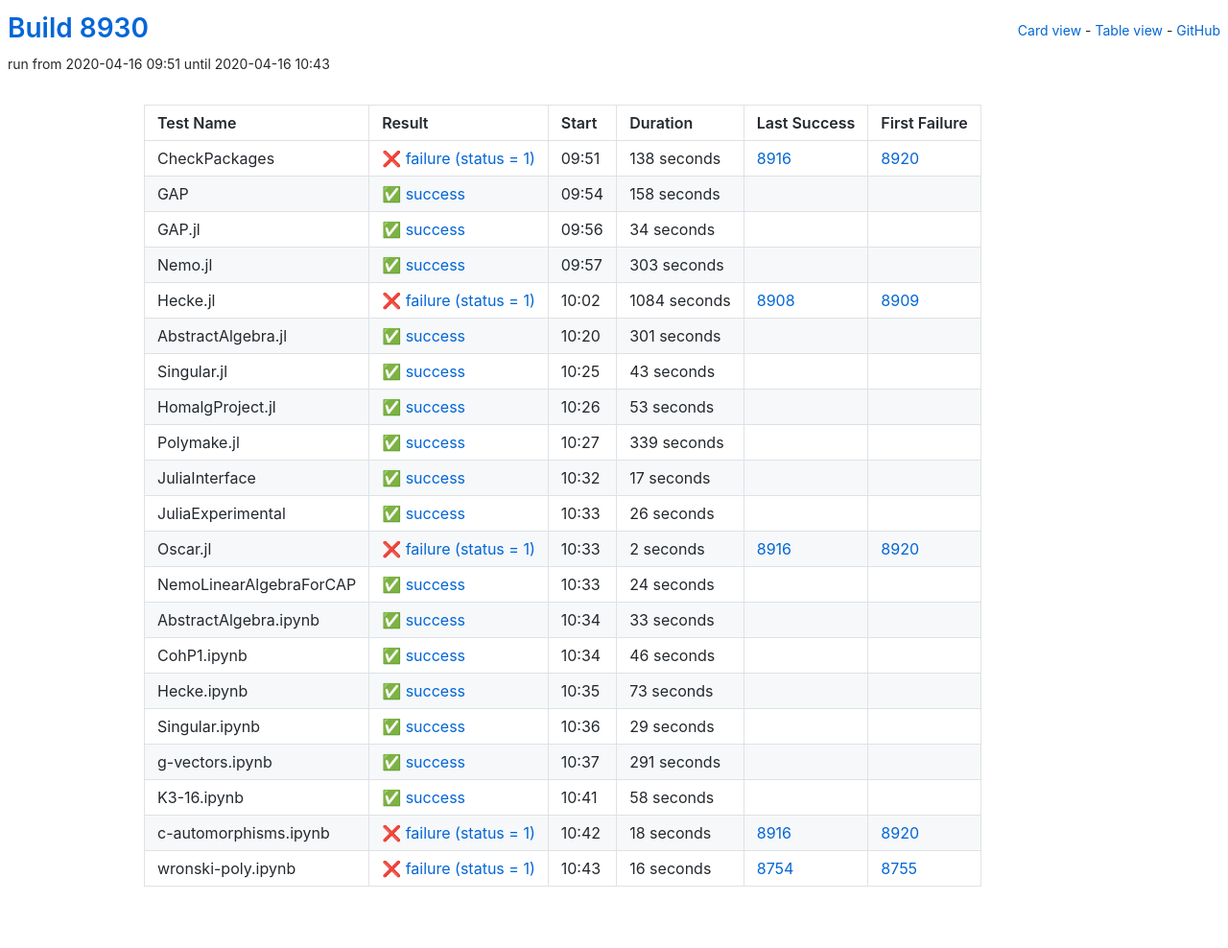
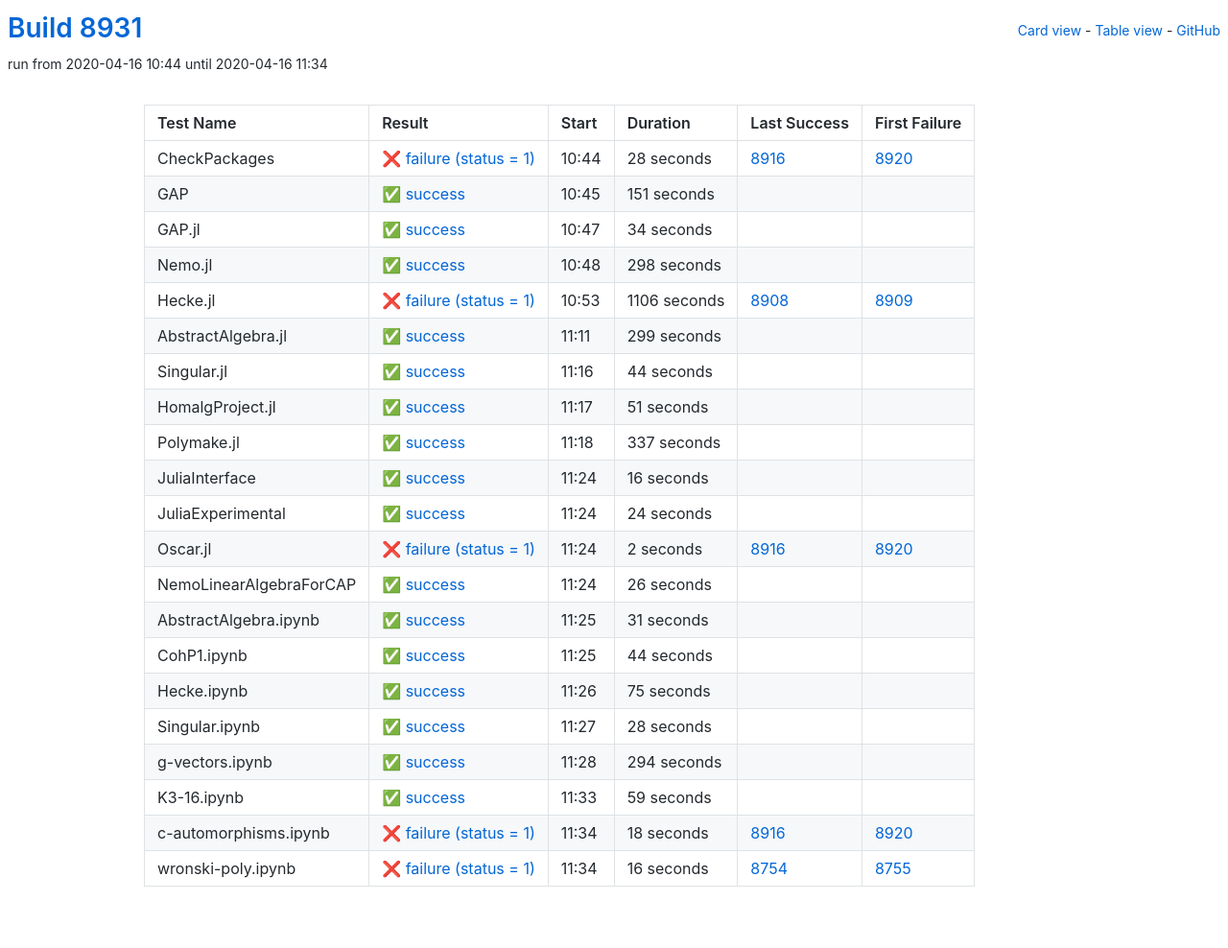
Before and after one commit to oscar-system/oscar-ci-status, a Jekyll site: the page built from table.html, in a window 1280 px wide. Shown: the whole page at 96% size. Built offline with Jekyll 4.4.1, drawn with Linux system fonts in a browser that asks for light colours.

Commit message:
Build 8931

```diff
--- a/_data/ci.yml
+++ b/_data/ci.yml
@@ -1,27 +1,27 @@
-build: 8930
-build_url: https://oscarci.mathematik.uni-kl.de/job/oscar/8930/
+build: 8931
+build_url: https://oscarci.mathematik.uni-kl.de/job/oscar/8931/
 job: oscar
 tests:
-- duration: 138
+- duration: 28
   exitcode: 1
   first_failure: 8920
   first_failure_url: https://oscarci.mathematik.uni-kl.de/job/oscar/8920/
   last_success: 8916
   last_success_url: https://oscarci.mathematik.uni-kl.de/job/oscar/8916/
-  log: https://oscarci.mathematik.uni-kl.de/job/oscar/8930/artifact/logs/build-8930/CheckPackages.log
+  log: https://oscarci.mathematik.uni-kl.de/job/oscar/8931/artifact/logs/build-8931/CheckPackages.log
   name: CheckPackages
-  start: 2020-04-16 09:51
+  start: 2020-04-16 10:44
   status: failure
   success: false
-- duration: 158
+- duration: 151
   exitcode: 0
   first_failure: false
   first_failure_url: null
   last_success: false
   last_success_url: null
-  log: https://oscarci.mathematik.uni-kl.de/job/oscar/8930/artifact/logs/build-8930/GAP.log
+  log: https://oscarci.mathematik.uni-kl.de/job/oscar/8931/artifact/logs/build-8931/GAP.log
   name: GAP
-  start: 2020-04-16 09:54
+  start: 2020-04-16 10:45
   status: success
   success: true
 - duration: 34
@@ -30,97 +30,97 @@ tests:
   first_failure_url: null
   last_success: false
   last_success_url: null
-  log: https://oscarci.mathematik.uni-kl.de/job/oscar/8930/artifact/logs/build-8930/GAP.jl.log
+  log: https://oscarci.mathematik.uni-kl.de/job/oscar/8931/artifact/logs/build-8931/GAP.jl.log
   name: GAP.jl
-  start: 2020-04-16 09:56
+  start: 2020-04-16 10:47
   status: success
   success: true
-- duration: 303
+- duration: 298
   exitcode: 0
   first_failure: false
   first_failure_url: null
   last_success: false
   last_success_url: null
-  log: https://oscarci.mathematik.uni-kl.de/job/oscar/8930/artifact/logs/build-8930/Nemo.jl.log
+  log: https://oscarci.mathematik.uni-kl.de/job/oscar/8931/artifact/logs/build-8931/Nemo.jl.log
   name: Nemo.jl
-  start: 2020-04-16 09:57
+  start: 2020-04-16 10:48
   status: success
   success: true
-- duration: 1084
+- duration: 1106
   exitcode: 1
   first_failure: 8909
   first_failure_url: https://oscarci.mathematik.uni-kl.de/job/oscar/8909/
   last_success: 8908
   last_success_url: https://oscarci.mathematik.uni-kl.de/job/oscar/8908/
-  log: https://oscarci.mathematik.uni-kl.de/job/oscar/8930/artifact/logs/build-8930/Hecke.jl.log
+  log: https://oscarci.mathematik.uni-kl.de/job/oscar/8931/artifact/logs/build-8931/Hecke.jl.log
   name: Hecke.jl
-  start: 2020-04-16 10:02
+  start: 2020-04-16 10:53
   status: failure
   success: false
-- duration: 301
+- duration: 299
   exitcode: 0
   first_failure: false
   first_failure_url: null
   last_success: false
   last_success_url: null
-  log: https://oscarci.mathematik.uni-kl.de/job/oscar/8930/artifact/logs/build-8930/AbstractAlgebra.jl.log
+  log: https://oscarci.mathematik.uni-kl.de/job/oscar/8931/artifact/logs/build-8931/AbstractAlgebra.jl.log
   name: AbstractAlgebra.jl
-  start: 2020-04-16 10:20
+  start: 2020-04-16 11:11
   status: success
   success: true
-- duration: 43
+- duration: 44
   exitcode: 0
   first_failure: false
   first_failure_url: null
   last_success: false
   last_success_url: null
-  log: https://oscarci.mathematik.uni-kl.de/job/oscar/8930/artifact/logs/build-8930/Singular.jl.log
+  log: https://oscarci.mathematik.uni-kl.de/job/oscar/8931/artifact/logs/build-8931/Singular.jl.log
   name: Singular.jl
-  start: 2020-04-16 10:25
+  start: 2020-04-16 11:16
   status: success
   success: true
-- duration: 53
+- duration: 51
   exitcode: 0
   first_failure: false
   first_failure_url: null
   last_success: false
   last_success_url: null
-  log: https://oscarci.mathematik.uni-kl.de/job/oscar/8930/artifact/logs/build-8930/HomalgProject.jl.log
+  log: https://oscarci.mathematik.uni-kl.de/job/oscar/8931/artifact/logs/build-8931/HomalgProject.jl.log
   name: HomalgProject.jl
-  start: 2020-04-16 10:26
+  start: 2020-04-16 11:17
   status: success
   success: true
-- duration: 339
+- duration: 337
   exitcode: 0
   first_failure: false
   first_failure_url: null
   last_success: false
   last_success_url: null
-  log: https://oscarci.mathematik.uni-kl.de/job/oscar/8930/artifact/logs/build-8930/Polymake.jl.log
+  log: https://oscarci.mathematik.uni-kl.de/job/oscar/8931/artifact/logs/build-8931/Polymake.jl.log
   name: Polymake.jl
-  start: 2020-04-16 10:27
+  start: 2020-04-16 11:18
   status: success
   success: true
-- duration: 17
+- duration: 16
   exitcode: 0
   first_failure: false
   first_failure_url: null
   last_success: false
   last_success_url: null
-  log: https://oscarci.mathematik.uni-kl.de/job/oscar/8930/artifact/logs/build-8930/JuliaInterface.log
+  log: https://oscarci.mathematik.uni-kl.de/job/oscar/8931/artifact/logs/build-8931/JuliaInterface.log
   name: JuliaInterface
-  start: 2020-04-16 10:32
+  start: 2020-04-16 11:24
   status: success
   success: true
-- duration: 26
+- duration: 24
   exitcode: 0
   first_failure: false
   first_failure_url: null
   last_success: false
   last_success_url: null
-  log: https://oscarci.mathematik.uni-kl.de/job/oscar/8930/artifact/logs/build-8930/JuliaExperimental.log
+  log: https://oscarci.mathematik.uni-kl.de/job/oscar/8931/artifact/logs/build-8931/JuliaExperimental.log
   name: JuliaExperimental
-  start: 2020-04-16 10:33
+  start: 2020-04-16 11:24
   status: success
   success: true
 - duration: 2
@@ -129,86 +129,86 @@ tests:
   first_failure_url: https://oscarci.mathematik.uni-kl.de/job/oscar/8920/
   last_success: 8916
   last_success_url: https://oscarci.mathematik.uni-kl.de/job/oscar/8916/
-  log: https://oscarci.mathematik.uni-kl.de/job/oscar/8930/artifact/logs/build-8930/Oscar.jl.log
+  log: https://oscarci.mathematik.uni-kl.de/job/oscar/8931/artifact/logs/build-8931/Oscar.jl.log
   name: Oscar.jl
-  start: 2020-04-16 10:33
+  start: 2020-04-16 11:24
   status: failure
   success: false
-- duration: 24
+- duration: 26
   exitcode: 0
   first_failure: false
   first_failure_url: null
   last_success: false
   last_success_url: null
-  log: https://oscarci.mathematik.uni-kl.de/job/oscar/8930/artifact/logs/build-8930/NemoLinearAlgebraForCAP.log
+  log: https://oscarci.mathematik.uni-kl.de/job/oscar/8931/artifact/logs/build-8931/NemoLinearAlgebraForCAP.log
   name: NemoLinearAlgebraForCAP
-  start: 2020-04-16 10:33
+  start: 2020-04-16 11:24
   status: success
   success: true
-- duration: 33
+- duration: 31
   exitcode: 0
   first_failure: false
   first_failure_url: null
   last_success: false
   last_success_url: null
-  log: https://oscarci.mathematik.uni-kl.de/job/oscar/8930/artifact/logs/build-8930/AbstractAlgebra.ipynb.log
+  log: https://oscarci.mathematik.uni-kl.de/job/oscar/8931/artifact/logs/build-8931/AbstractAlgebra.ipynb.log
   name: AbstractAlgebra.ipynb
-  start: 2020-04-16 10:34
+  start: 2020-04-16 11:25
   status: success
   success: true
-- duration: 46
+- duration: 44
   exitcode: 0
   first_failure: false
   first_failure_url: null
   last_success: false
   last_success_url: null
-  log: https://oscarci.mathematik.uni-kl.de/job/oscar/8930/artifact/logs/build-8930/CohP1.ipynb.log
+  log: https://oscarci.mathematik.uni-kl.de/job/oscar/8931/artifact/logs/build-8931/CohP1.ipynb.log
   name: CohP1.ipynb
-  start: 2020-04-16 10:34
+  start: 2020-04-16 11:25
   status: success
   success: true
-- duration: 73
+- duration: 75
   exitcode: 0
   first_failure: false
   first_failure_url: null
   last_success: false
   last_success_url: null
-  log: https://oscarci.mathematik.uni-kl.de/job/oscar/8930/artifact/logs/build-8930/Hecke.ipynb.log
+  log: https://oscarci.mathematik.uni-kl.de/job/oscar/8931/artifact/logs/build-8931/Hecke.ipynb.log
   name: Hecke.ipynb
-  start: 2020-04-16 10:35
+  start: 2020-04-16 11:26
   status: success
   success: true
-- duration: 29
+- duration: 28
   exitcode: 0
   first_failure: false
   first_failure_url: null
   last_success: false
   last_success_url: null
-  log: https://oscarci.mathematik.uni-kl.de/job/oscar/8930/artifact/logs/build-8930/Singular.ipynb.log
+  log: https://oscarci.mathematik.uni-kl.de/job/oscar/8931/artifact/logs/build-8931/Singular.ipynb.log
   name: Singular.ipynb
-  start: 2020-04-16 10:36
+  start: 2020-04-16 11:27
   status: success
   success: true
-- duration: 291
+- duration: 294
   exitcode: 0
   first_failure: false
   first_failure_url: null
   last_success: false
   last_success_url: null
-  log: https://oscarci.mathematik.uni-kl.de/job/oscar/8930/artifact/logs/build-8930/g-vectors.ipynb.log
+  log: https://oscarci.mathematik.uni-kl.de/job/oscar/8931/artifact/logs/build-8931/g-vectors.ipynb.log
   name: g-vectors.ipynb
-  start: 2020-04-16 10:37
+  start: 2020-04-16 11:28
   status: success
   success: true
-- duration: 58
+- duration: 59
   exitcode: 0
   first_failure: false
   first_failure_url: null
   last_success: false
   last_success_url: null
-  log: https://oscarci.mathematik.uni-kl.de/job/oscar/8930/artifact/logs/build-8930/K3-16.ipynb.log
+  log: https://oscarci.mathematik.uni-kl.de/job/oscar/8931/artifact/logs/build-8931/K3-16.ipynb.log
   name: K3-16.ipynb
-  start: 2020-04-16 10:41
+  start: 2020-04-16 11:33
   status: success
   success: true
 - duration: 18
@@ -217,9 +217,9 @@ tests:
   first_failure_url: https://oscarci.mathematik.uni-kl.de/job/oscar/8920/
   last_success: 8916
   last_success_url: https://oscarci.mathematik.uni-kl.de/job/oscar/8916/
-  log: https://oscarci.mathematik.uni-kl.de/job/oscar/8930/artifact/logs/build-8930/c-automorphisms.ipynb.log
+  log: https://oscarci.mathematik.uni-kl.de/job/oscar/8931/artifact/logs/build-8931/c-automorphisms.ipynb.log
   name: c-automorphisms.ipynb
-  start: 2020-04-16 10:42
+  start: 2020-04-16 11:34
   status: failure
   success: false
 - duration: 16
@@ -228,8 +228,8 @@ tests:
   first_failure_url: https://oscarci.mathematik.uni-kl.de/job/oscar/8755/
   last_success: 8754
   last_success_url: https://oscarci.mathematik.uni-kl.de/job/oscar/8754/
-  log: https://oscarci.mathematik.uni-kl.de/job/oscar/8930/artifact/logs/build-8930/wronski-poly.ipynb.log
+  log: https://oscarci.mathematik.uni-kl.de/job/oscar/8931/artifact/logs/build-8931/wronski-poly.ipynb.log
   name: wronski-poly.ipynb
-  start: 2020-04-16 10:43
+  start: 2020-04-16 11:34
   status: failure
   success: false
```
Also changed, not shown: README.md.
